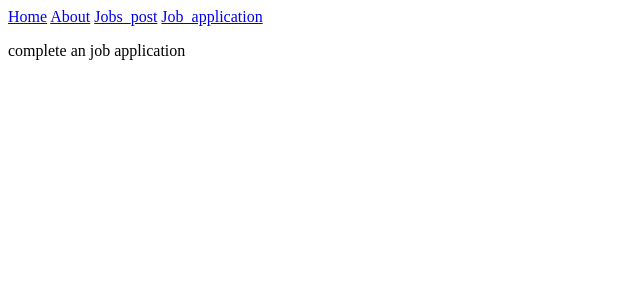
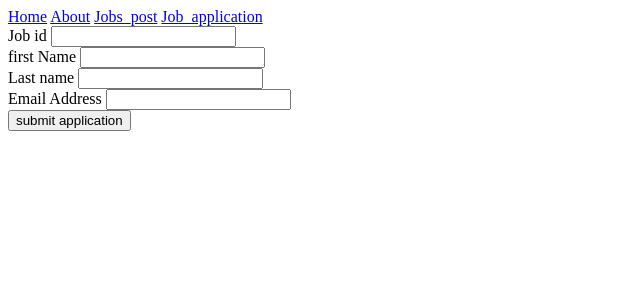
Before and after one commit to JasonSinclair95/recruitment_app, a Flask app: page /JobApplication in a window 1280 px wide. Shown: the top 300 px of the page, without its empty margins (0-640 px from the left). Run offline with Flask 2, Linux system fonts and the light colour scheme.

Commit message:
forms updates

```diff
--- a/application/forms.py
+++ b/application/forms.py
@@ -1,6 +1,37 @@
 from flask_wtf import FlaskForm
 from wtforms import StringField, SubmitField
 from wtforms.validators import DataRequired, Length
+
+
+class ApplicationsForm(FlaskForm):
+    job_id = StringField('Job id',
+            validators = [
+                DataRequired(),
+                Length(min=1, max=60)
+            ]
+    )
+    first_name = StringField('first Name',
+            validators = [
+                DataRequired(),
+                Length(min=3, max=60)
+            ]
+    )
+
+    last_name = StringField('Last name',
+            validators = [
+                DataRequired(),
+                Length(min=4, max=60)
+            ]
+    )
+
+    email = StringField('Email Address',
+            validators = [
+                DataRequired(),
+                Length(min=4, max=60)
+            ]
+    )
+    submit = SubmitField('submit application')
+
 
 class JobPostForm(FlaskForm):
     title = StringField('Job title/role',
@@ -46,3 +77,47 @@ class JobPostForm(FlaskForm):
     )
 
     submit = SubmitField('Post Job')
+
+class UpdateJobPostForm(FlaskForm):
+    title = StringField('Job title/role',
+            validators = [
+                DataRequired(),
+                Length(min=4, max=60)
+            ]
+    )
+
+    positions = StringField('positions',
+            validators = [
+                DataRequired(),
+                Length(min=1, max=4)
+            ]
+    )
+
+    years_of_experience = StringField('how many years of experience',
+            validators = [
+                DataRequired(),
+                Length(min=1, max=5)
+            ]
+    )
+
+    salary = StringField('annual salary of position',
+            validators = [
+                DataRequired(),
+                Length(min=4, max=100)
+            ]
+    )
+
+    address = StringField('address of location',
+            validators = [
+                DataRequired(),
+                Length(min=7, max=100)
+            ]
+    )
+
+    postcode = StringField('postcode of location',
+            validators = [
+                DataRequired(),
+                Length(min=6, max=10)
+            ]
+    )
+    submit = SubmitField('Update job post')
--- a/application/routes.py
+++ b/application/routes.py
@@ -1,7 +1,7 @@
 from application import app, db
 from flask import render_template, redirect, url_for, request
 from application.models import JobPosts
-from application.forms import JobPostForm
+from application.forms import JobPostForm, ApplicationsForm
 
 @app.route('/')
 @app.route('/home')
@@ -15,7 +15,20 @@ def about():
 
 @app.route('/JobApplication')
 def job_application():
-	return render_template('job_application.html', title='Job Applications')
+	form = ApplicationsForm()
+	if form.validate_on_submit():
+		postData = JobApplications(
+			job_id=form.job_id.data,
+			first_name=(form.first_name.data),
+			last_name=(form.last_name.data),
+			email=(form.email.data),
+		)
+		db.session.add(postData)
+		db.session.commit()
+		return redirect(url_for('home'))
+	else:
+		print(form.errors)
+	return render_template('job_application.html', title='Job Applications', form=form)
 
 @app.route('/JobPostForm', methods=['GET', 'POST'])
 def post():
@@ -23,9 +36,9 @@ def post():
 	if form.validate_on_submit():
 		postData = JobPosts(
 			title=form.title.data,
-			positions=form.positions.data,
-			years_of_experience=form.years_of_experience.data,
-			salary=form.salary.data,
+			positions=int(form.positions.data),
+			years_of_experience=int(form.years_of_experience.data),
+			salary=int(form.salary.data),
 			address=form.address.data,
 			postcode=form.postcode.data
 		)
--- a/application/templates/home.html
+++ b/application/templates/home.html
@@ -3,12 +3,12 @@
 {% block body_content %}
 <p>this is a home page</p>
 
-{% for post in JobPost %}
+{% for post in Jobs_post %}
 	<div>
 		<h3>{{ post.title }}</h3>
 		<p><b> - positions :</b>{{ post.positions }}</p>
 		<p><b> - years of experience:</b>{{ post.years_of_experience }}</p>
-		<p><b> - salary:</b>{{ post.salary }}</p
+		<p><b> - salary:</b>{{ post.salary }}</p>
 		<p><b> - address :</b>{{ post.address }}</p>
 		<p><b> - postcode :</b>{{ post.postcode }}</p>
 	</div>
--- a/application/templates/job_application.html
+++ b/application/templates/job_application.html
@@ -1,5 +1,21 @@
 {% extends "layout.html" %}
-
 {% block body_content %}
-<p>complete an job application</p>
-{% endblock %}
+<div class="form">
+	<form method="POST" action="">
+		{{ form.hidden_tag() }}
+		{{ form.job_id.label }}
+		{{ form.job_id }}
+		<br>
+		{{ form.first_name.label }}
+		{{ form.first_name }}
+		<br>
+		{{ form.last_name.label }}
+		{{ form.last_name }}
+		<br>
+		{{ form.email.label }}
+		{{ form.email }}
+		<br>
+		{{ form.submit }}
+	</form>
+</div>
+{% endblock body_content %}
```
